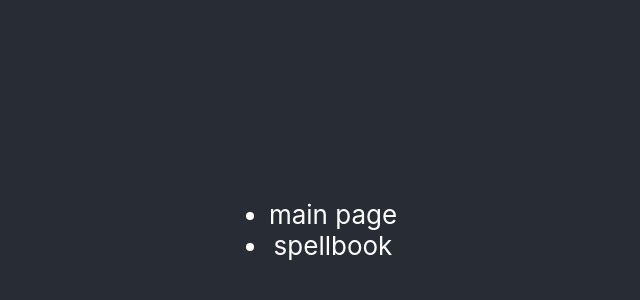
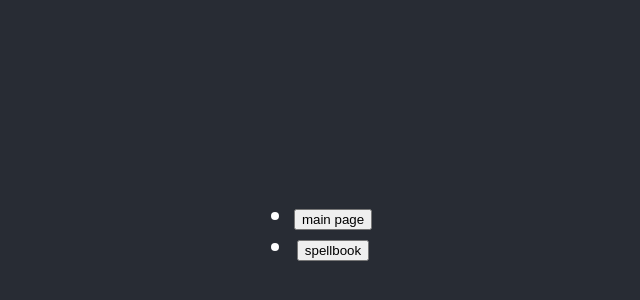
Before and after one commit to WrittenWoods/cobble, a React (Create React App) app: page / in a window 1280 px wide. Shown: the part 170-470 px from the top of the page, without its empty margins (327-967 px from the left). Built offline with nearby package versions, Linux system fonts and the light colour scheme.

Commit message:
progress toward submenus opening

```diff
--- a/src/MenuItem.tsx
+++ b/src/MenuItem.tsx
@@ -1,11 +1,37 @@
 import React, { useState, useEffect } from 'react';
 import { parseContent } from "./helpers/parseContent";
+import { arrayEquals } from "./helpers/arrayEquals";
 
 function MenuItem ({ sheet, titlePath, displayedPanels, setDisplayedPanels }) {
 
+  let contentAtPath;
+
+  const isMatch = (function () {
+    let match = false
+    for (let i = 0; i < sheet.length; i++) {
+      if (arrayEquals(sheet[i].titlePath, titlePath)) {
+        match = true
+        contentAtPath = sheet[i].content
+      }
+    }
+    return match
+  })();
+
+  function menuItemContent() {
+    if (isMatch && typeof contentAtPath === 'string') {
+      return titlePath[titlePath.length - 1] + " : " + contentAtPath
+    } else if (!isMatch || Array.isArray(contentAtPath)) {
+      return (
+        <button onClick={() => setDisplayedPanels([...displayedPanels, titlePath])}>
+          {titlePath[titlePath.length - 1]}
+        </button>
+      )
+    }
+  }
+
   return (
     <li>
-      {titlePath[titlePath.length - 1]}
+      {menuItemContent()}
     </li>
   )
 }
--- a/src/Sheet.tsx
+++ b/src/Sheet.tsx
@@ -14,7 +14,6 @@ function Sheet ({ sheet, setSheet }) {
           displayedPanels={displayedPanels}
           setDisplayedPanels={setDisplayedPanels}
           titlePath={titlePath}
-          key={titlePath.join('.') + 'panel'}
         />
       )}
     </div>
```
